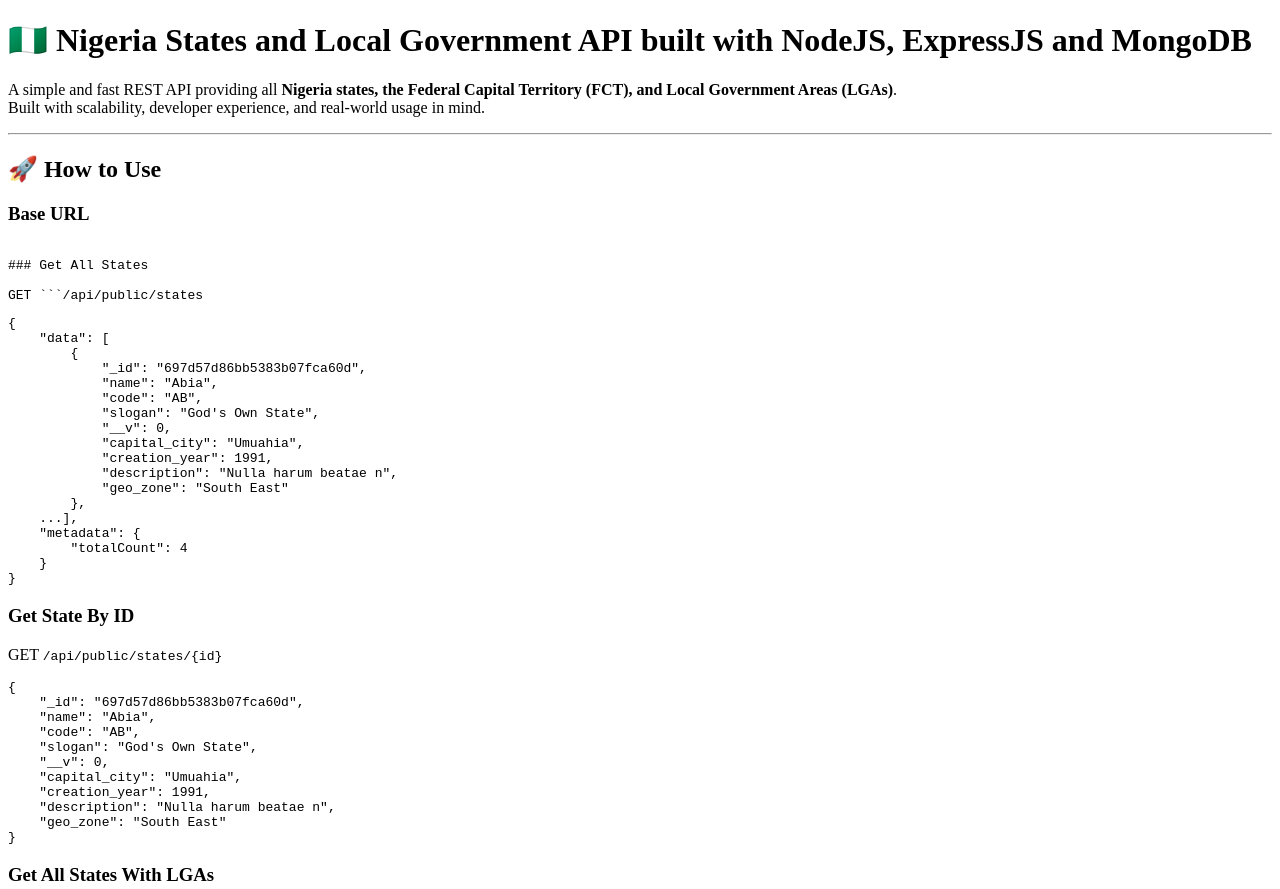
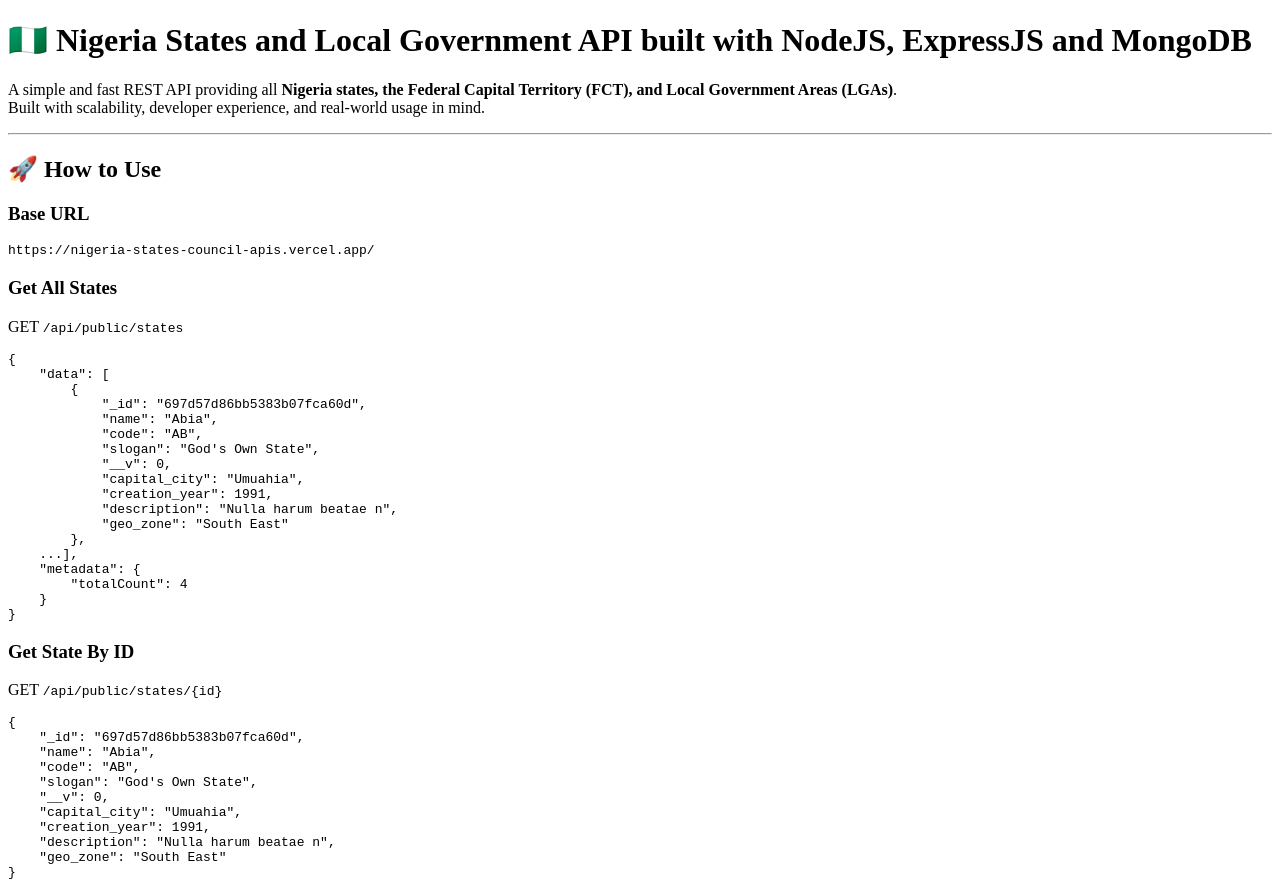
Before and after one commit to oxcode-dev/nigeria-states-council-apis, a website: page public/index.html in a window 1280 px wide. Shown: the top 889 px of the page. Drawn offline with Linux system fonts and the light colour scheme.

Commit message:
initial commit

````diff
--- a/public/index.html
+++ b/public/index.html
@@ -9,11 +9,9 @@
 <hr>
 <h2 id="-how-to-use">🚀 How to Use</h2>
 <h3 id="base-url">Base URL</h3>
-<pre><code class="lang-https://nigeria-states-council-apis.vercel.app/```">
-### Get All States
-
-GET ```/api/public/states
-</code></pre>
+<pre><code><span class="hljs-symbol">https:</span><span class="hljs-comment">//nigeria-states-council-apis.vercel.app/</span>
+</code></pre><h3 id="get-all-states">Get All States</h3>
+<p>GET <code>/api/public/states</code></p>
 <pre><code class="lang-Response">{
     <span class="hljs-attr">"data"</span>: [
         {
````
